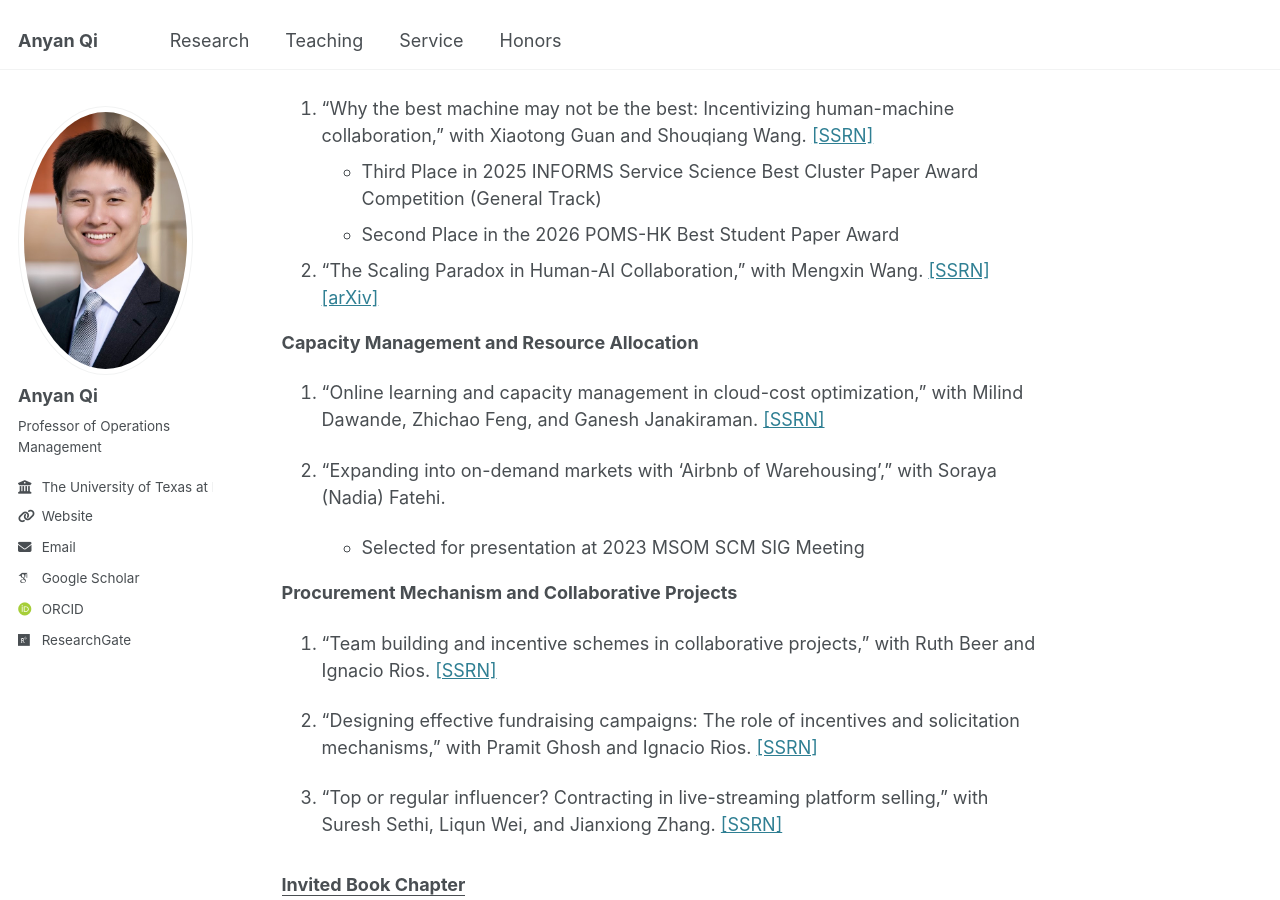
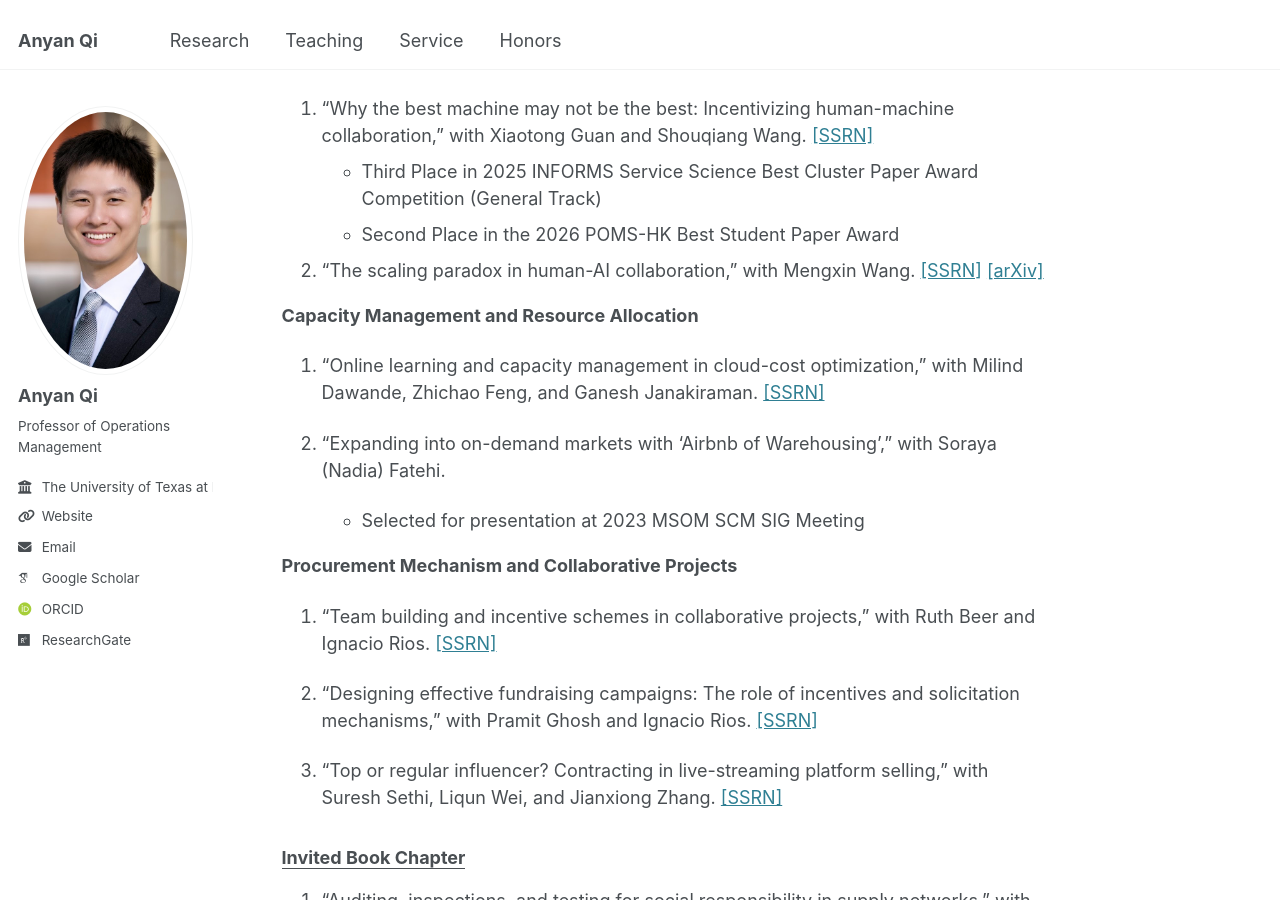
Before and after one commit to qi-anyan/qi-anyan.github.io, a Jekyll site: the page built from _pages/about.md, in a window 1280 px wide and 900 px high, scrolled down 3055 px. Built offline with Jekyll 4.4.1, drawn with Linux system fonts in a browser that asks for light colours; some web fonts are replaced.

```diff
--- a/_pages/about.md
+++ b/_pages/about.md
@@ -78,7 +78,7 @@ Before joining UT-Dallas, Anyan earned a Ph.D. in Technology and Operations from
     - Third Place in 2025 INFORMS Service Science Best Cluster Paper Award Competition (General Track)
     - Second Place in the 2026 POMS-HK Best Student Paper Award
 
-1.  "The Scaling Paradox in Human-AI Collaboration," with Mengxin Wang. [[SSRN]](https://papers.ssrn.com/sol3/papers.cfm?abstract_id=7207559) [[arXiv]](http://arxiv.org/abs/2608.00818)
+1.  "The scaling paradox in human-AI collaboration," with Mengxin Wang. [[SSRN]](https://papers.ssrn.com/sol3/papers.cfm?abstract_id=7207559) [[arXiv]](http://arxiv.org/abs/2608.00818)
 
 **Capacity Management and Resource Allocation**
 
```
